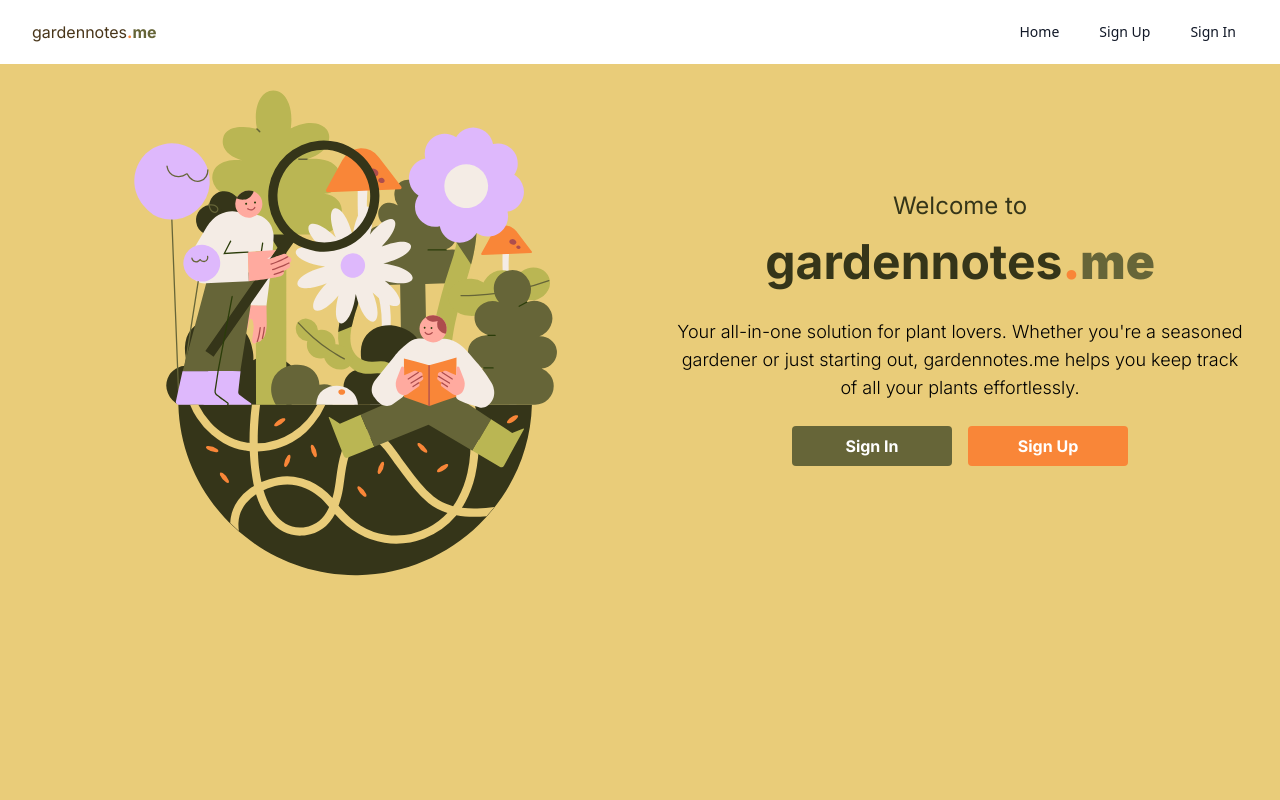
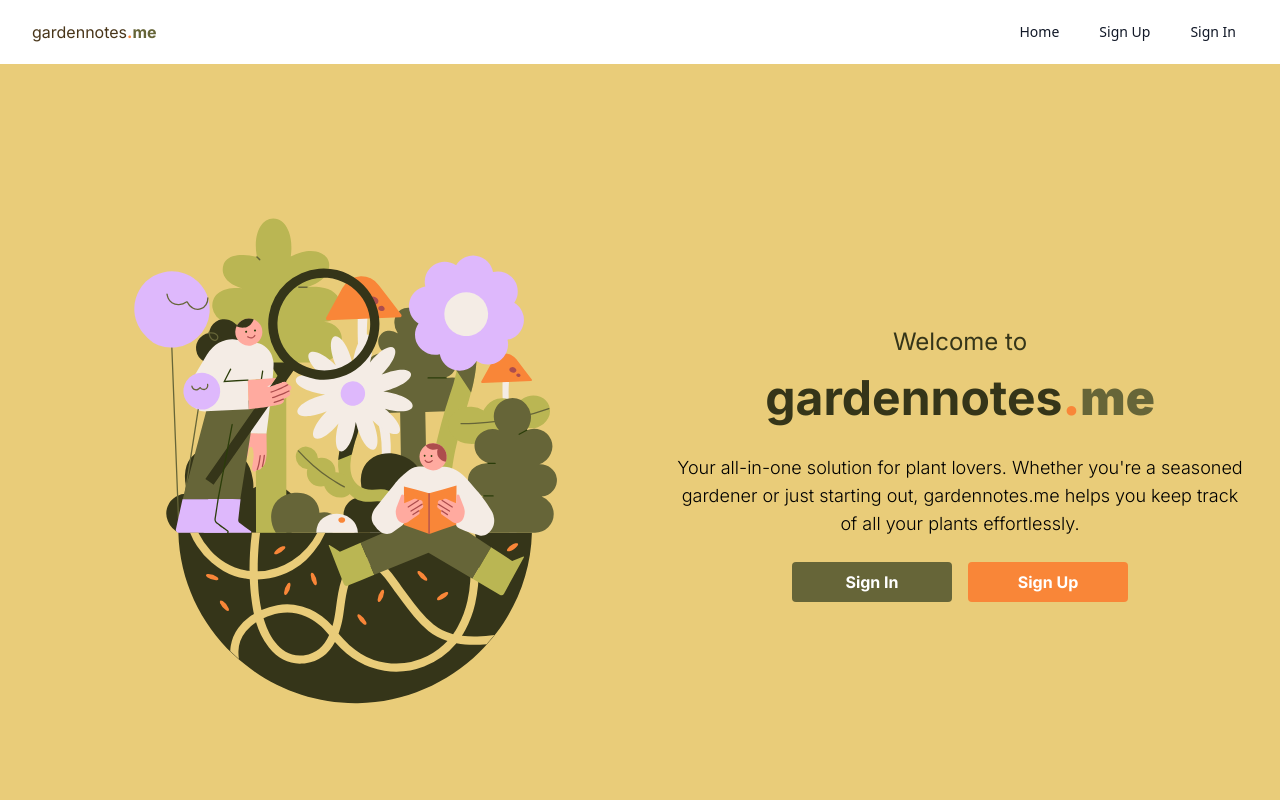
Before and after one commit to tid213/garden-notes, a React (Create React App) app in the folder client/: page / in a window 1280 px wide. Shown: the top 800 px of the page. Built offline with nearby package versions, Linux system fonts and the light colour scheme; no server answers; the HTML template or start-up script is replaced by a standard one.

Commit message:
fixed image div sizes

```diff
--- a/client/src/pages/Home.jsx
+++ b/client/src/pages/Home.jsx
@@ -72,10 +72,10 @@ function Home () {
                 </div>
             )}
             </header>
-            <section className=" min-h-screen flex flex-col mt-16">
-                <div className="lg:flex lg:items-center items-center">
+            <section className=" min-w-screen min-h-screen flex flex-col mt-16">
+                <div className="lg:flex lg:items-center items-center w-full h-screen">
                     <div className="lg:w-6/12 w-full">
-                        <img className="mb-4 lg:mt-4 lg:mb-0 lg:mr-8  max-w-sm mx-auto lg:max-w-lg" src={landingImage} alt="Two people gardening" />
+                        <img className="mb-4 lg:mb-0 lg:mr-8 max-w-sm mx-auto lg:max-w-lg lg:max-h-lg" src={landingImage} alt="Two people gardening" />
                     </div>
                     <div className="lg:w-6/12 w-full">
                         <p className="inter font-normal mb-4 max-w-prose px-8 text-2xl text-customDarkGreen text-center ">Welcome to</p>
```
